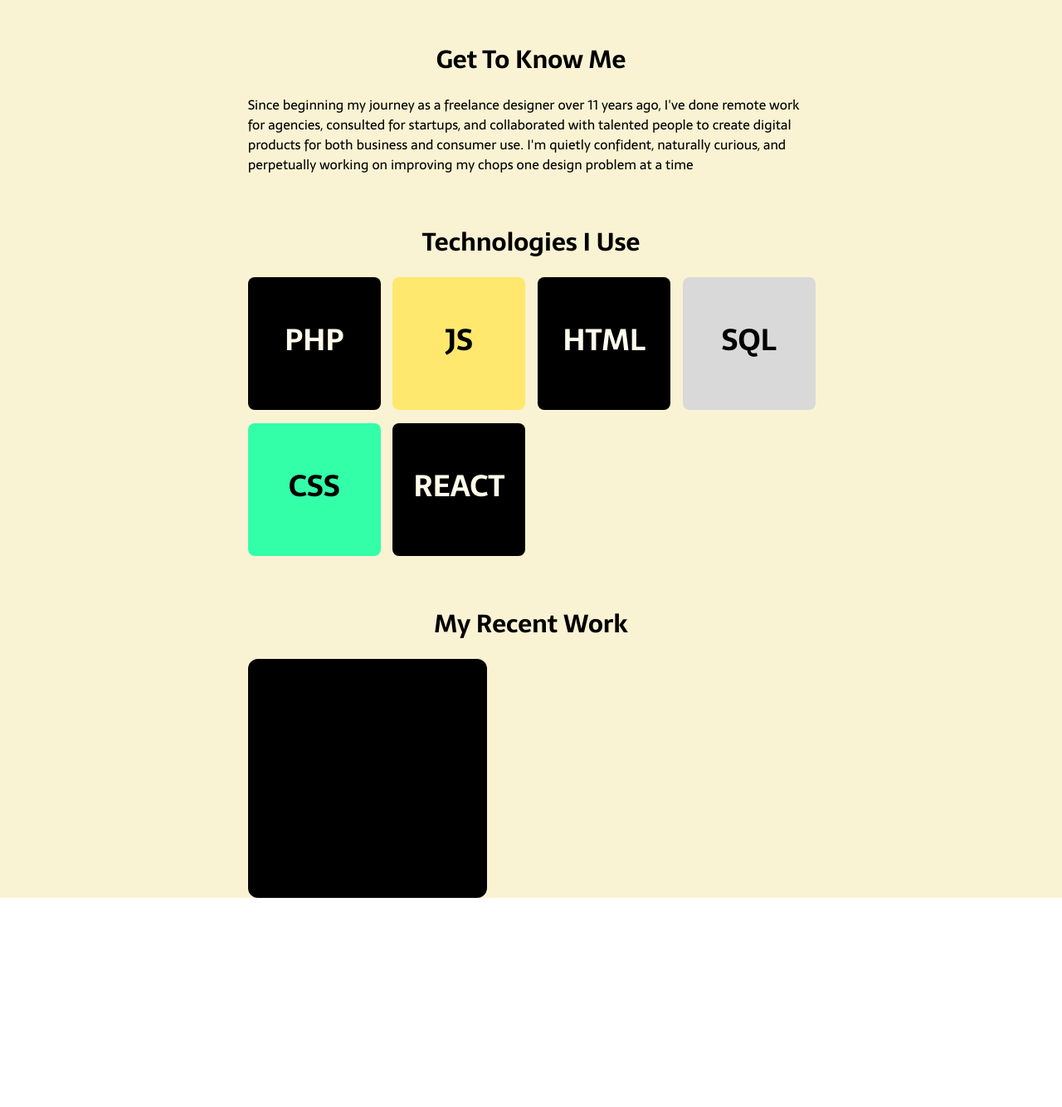
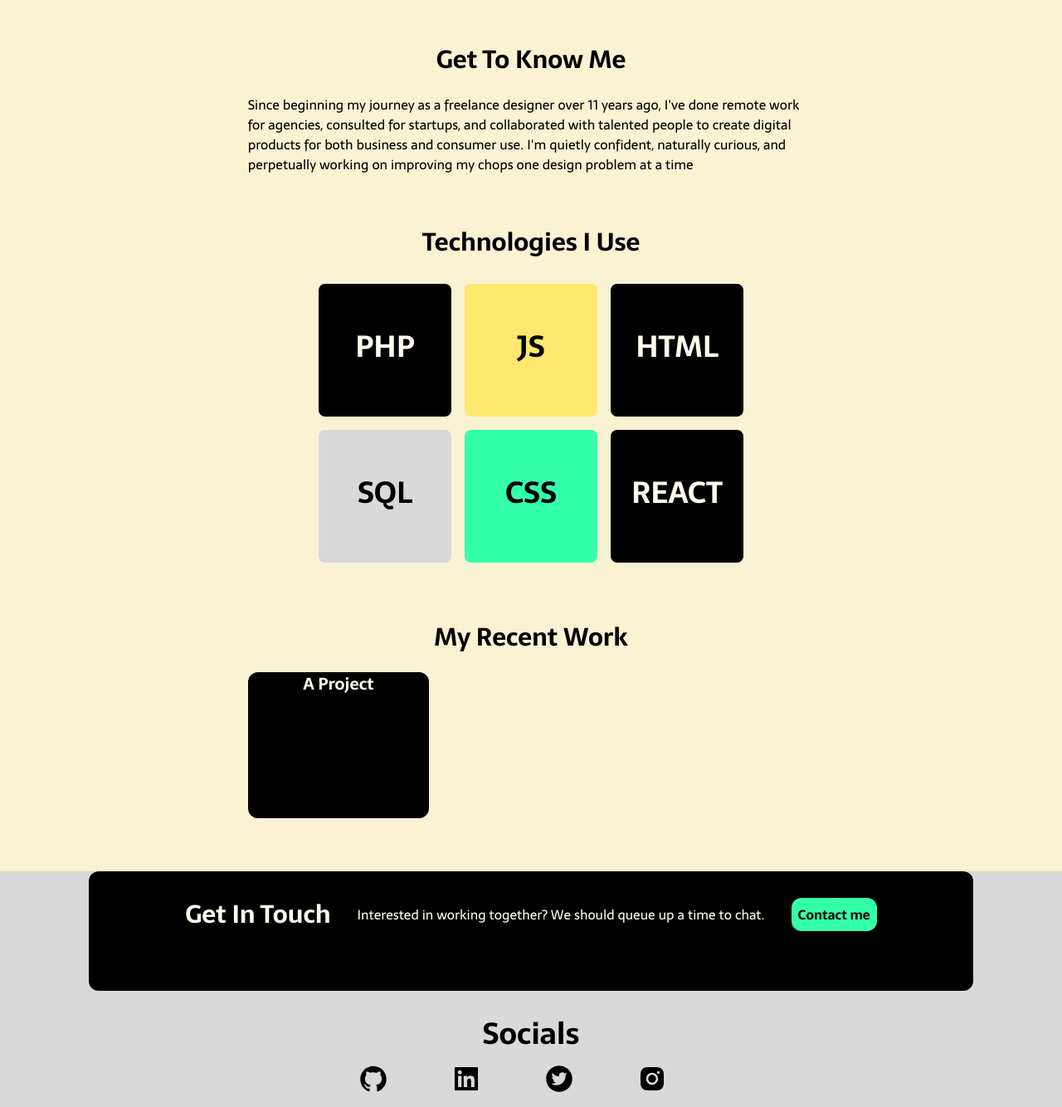
Before and after one commit to NiphoMathibela/my-portfolio, a React (Vite) app in the folder portfolio/: page / in a window 1280 px wide. Shown: the part 746-2080 px from the top of the page at 83% size. Before the commit the page ends 1828 px from the top, so only its background shows below. Built offline with nearby package versions, Linux system fonts and the light colour scheme; a web font is replaced by a local one.

Commit message:
A commit

```diff
--- a/portfolio/package.json
+++ b/portfolio/package.json
@@ -10,7 +10,8 @@
   },
   "dependencies": {
     "react": "^18.2.0",
-    "react-dom": "^18.2.0"
+    "react-dom": "^18.2.0",
+    "react-icons": "^4.7.1"
   },
   "devDependencies": {
     "@types/react": "^18.0.26",
--- a/portfolio/src/App.jsx
+++ b/portfolio/src/App.jsx
@@ -3,16 +3,19 @@ import Hero from "./components/Hero";
 import GetToKnow from "./components/GetToKnow";
 import Technologies from "./components/Technologies";
 import Projects from "./components/Projects";
+import Contact from "./components/Contact";
+import Footer from "./components/Footer";
 
 function App() {
   return (
     <div className="App bg-back">
-      <div className= "max-w-5xl m-auto">
+      <div className="max-w-5xl m-auto">
         <Hero />
-        <GetToKnow/>
-        <Technologies/>
-        <Projects/>
+        <GetToKnow />
+        <Technologies />
+        <Projects />
       </div>
+      <Footer />
     </div>
   );
 }
--- a/portfolio/src/components/Contact.jsx
+++ b/portfolio/src/components/Contact.jsx
@@ -0,0 +1,19 @@
+import React from "react";
+
+const Contact = () => {
+  return (
+    <div className="bg-black w-10/12 h-36 m-auto rounded-xl text-white text-center p-4 items-center z-10 ">
+      <div className="w-11/12 flex space-between m-auto items-center justify-center">
+        <h2 className="font-bold text-3xl m-4">Get In Touch</h2>
+        <p className="m-4">
+          Interested in working together? We should queue up a time to chat.
+        </p>
+        <button className="max-w-36 h-10 rounded-xl p-2 bg-green text-black m-4 font-bold animation-pulse">
+          Contact me
+        </button>
+      </div>
+    </div>
+  );
+};
+
+export default Contact;
--- a/portfolio/src/components/DecorCard.jsx
+++ b/portfolio/src/components/DecorCard.jsx
@@ -3,7 +3,7 @@ import Processor from "../assets/Processor 1.png"
 
 const DecorCard = () => {
   return (
-    <div className='mt-10 bg-black w-64 h-80 shadow-4xl rounded-lg p-4'>
+    <div className='mt-10 bg-black max-w-[256px] max-h-[320px] shadow-4xl rounded-lg p-4'>
         <h2 className='text-white text-lg font-bold text-center'>Back-End</h2>
         <img src= {Processor} className= "ml-auto mt-10"/>
     </div>
--- /dev/null
+++ b/portfolio/src/components/Footer.jsx
@@ -0,0 +1,37 @@
+import React from 'react'
+import Contact from "./Contact"
+import {AiFillGithub} from "react-icons/ai"
+import {AiFillLinkedin} from "react-icons/ai"
+import {AiFillTwitterCircle} from "react-icons/ai"
+import {AiFillInstagram} from "react-icons/ai"
+
+const Footer = () => {
+  return (
+    <div className= "w-full h-55 bg-gray mt-16">
+        <Contact/>
+
+        <h2 className= "font-bold text-4xl m-auto text-center mt-8">Socials</h2>
+
+        <div className= "flex space-between justify-center">
+
+        <div className= "w-20 m-4">
+          <AiFillGithub className= 'text-4xl'/>
+        </div>
+
+        <div className= "w-20 m-4">
+          <AiFillLinkedin className= 'text-4xl'/>
+        </div>
+
+        <div className= "w-20 m-4">
+          <AiFillTwitterCircle className= 'text-4xl'/>
+        </div>
+
+        <div className= "w-20 m-4">
+          <AiFillInstagram className= 'text-4xl'/>
+        </div>
+        </div>
+    </div>
+  )
+}
+
+export default Footer
--- a/portfolio/src/components/Hero.jsx
+++ b/portfolio/src/components/Hero.jsx
@@ -5,7 +5,7 @@ import FrontEndCard from './FrontEndCard'
 
 const Hero = () => {
   return (
-    <div className="p-8 flex space-between h-screen">
+    <div className="p-8 md:flex justify-between h-screen">
       <Title className="" />
       <DecorCard />
       <FrontEndCard />
--- a/portfolio/src/components/ProjectCard.jsx
+++ b/portfolio/src/components/ProjectCard.jsx
@@ -2,8 +2,8 @@ import React from "react";
 
 const ProjectCard = (props) => {
   return (
-    <div className="w-72 h-72 rounded-xl bg-black">
-      <h3 className= "font-bold text-3xl text-center mb-6">{props.title}</h3>
+    <div className="max-w-[32%] h-44 rounded-xl bg-black">
+      <h3 className= "font-bold text-xl text-center mb-6 text-white">{props.title}</h3>
     </div>
   );
 };
--- a/portfolio/src/components/Projects.jsx
+++ b/portfolio/src/components/Projects.jsx
@@ -1,12 +1,11 @@
 import React from "react";
-import ProjectCard from "./ProjectCard"
+import ProjectCard from "./ProjectCard";
 
 const Projects = () => {
   return (
-    <div className="m-auto w-8/12 mt-16">
-      <h2 className= "font-bold text-3xl text-center mb-6">My Recent Work</h2>
-
-      <ProjectCard title= "A Project"/>
+    <div className="m-auto w-8/12 mt-16 mb-6">
+      <h2 className="font-bold text-3xl text-center mb-6">My Recent Work</h2>
+      <ProjectCard title="A Project" />
     </div>
   );
 };
--- a/portfolio/src/components/Technologies.jsx
+++ b/portfolio/src/components/Technologies.jsx
@@ -4,28 +4,28 @@ const Technologies = () => {
   return (
     <div className="m-auto w-8/12 mt-16">
         <h2 className= "font-bold text-3xl text-center mb-6">Technologies I Use</h2>
-        <div className="grid grid-cols-4 gap-4">
-            <div className= "bg-black w-40 h-40 text-white rounded-lg">
+        <div className="flex flex-wrap justify-center">
+            <div className= "bg-black w-40 h-40 text-white rounded-lg m-2">
                 <p className= "text-center font-bold text-4xl mt-14">PHP</p>
             </div>
 
-            <div className= "bg-yellow w-40 h-40 text-black rounded-lg">
+            <div className= "bg-yellow w-40 h-40 text-black rounded-lg m-2 shrink">
                 <p className= "text-center font-bold text-4xl mt-14">JS</p>
             </div>
 
-            <div className= "bg-black w-40 h-40 text-white rounded-lg">
+            <div className= "bg-black w-40 h-40 text-white rounded-lg m-2 shrink">
                 <p className= "text-center font-bold text-4xl mt-14">HTML</p>
             </div>
 
-            <div className= "bg-gray w-40 h-40 text-black rounded-lg">
+            <div className= "bg-gray w-40 h-40 text-black rounded-lg m-2 shrink">
                 <p className= "text-center font-bold text-4xl mt-14">SQL</p>
             </div>
 
-            <div className= "bg-green w-40 h-40 text-black rounded-lg">
+            <div className= "bg-green w-40 h-40 text-black rounded-lg m-2 shrink">
                 <p className= "text-center font-bold text-4xl mt-14">CSS</p>
             </div>
 
-            <div className= "bg-black w-40 h-40 text-white rounded-lg">
+            <div className= "bg-black w-40 h-40 text-white rounded-lg m-2 shrink">
                 <p className= "text-center font-bold text-4xl mt-14">REACT</p>
             </div>
         </div>
```
Also changed, not shown: 1 other file (tests, documents, lock files or other folders).
